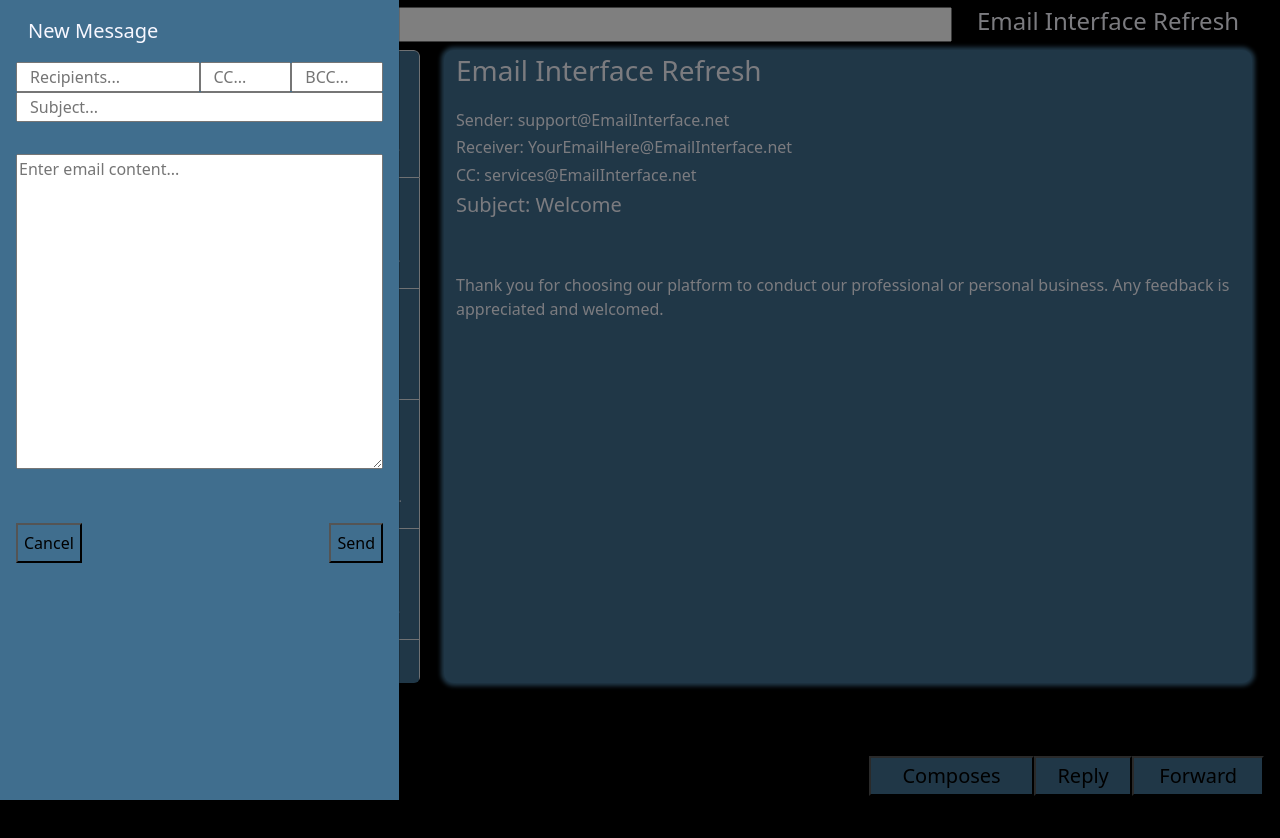
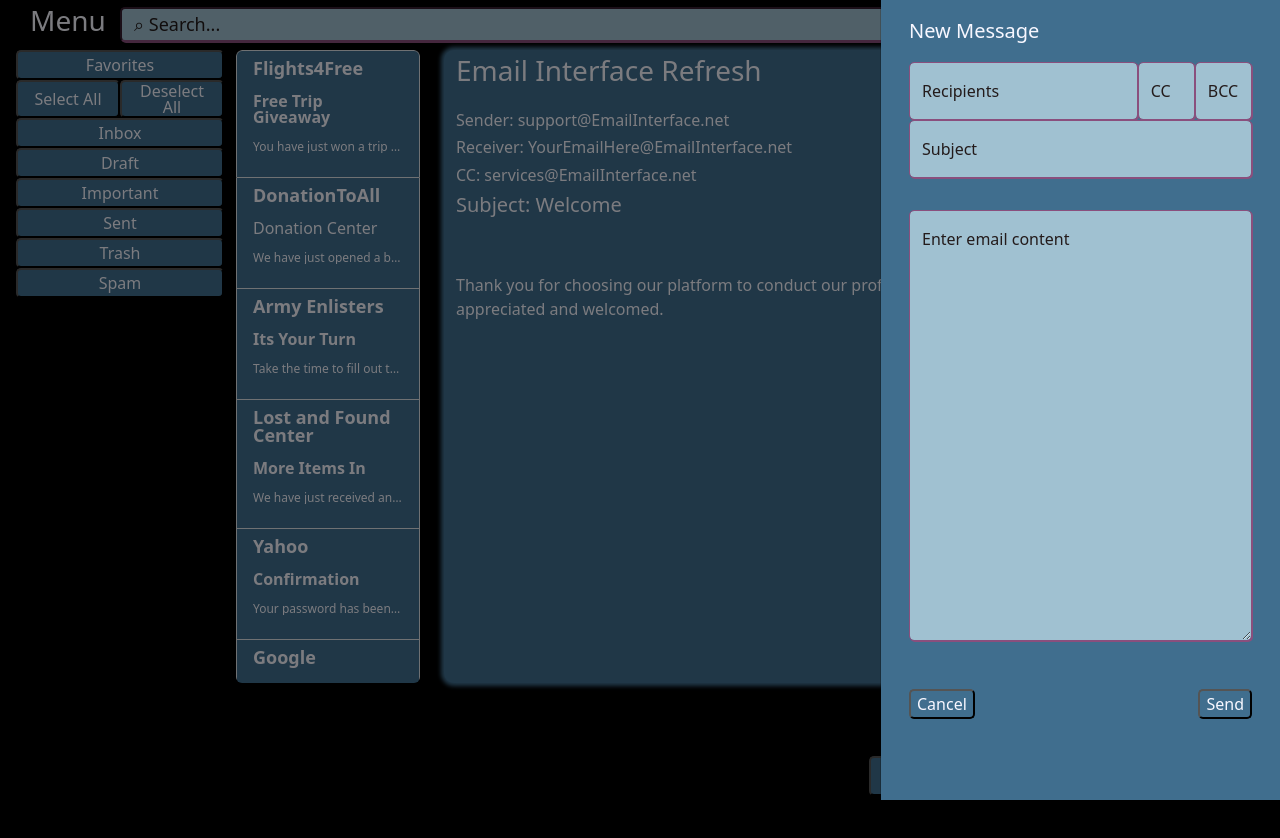
Before and after one commit to CMBVT2023/bootstrap-email-refresh-miranda, a plain HTML site: page index.html in a window 1280 px wide. Both pictures are taken after a click on the button "Composes". Drawn offline with nearby package versions, Linux system fonts and the light colour scheme.

Commit message:
Continued workking on the interface, finalized the positioning of the offcanvas and added floating labels to the user text inputs.

```diff
--- a/index.html
+++ b/index.html
@@ -22,7 +22,9 @@
 
     <!-- TODO:
         Things to add
-            Offcanvas Email text area
+            Popovers
+                Have them occur if you click any of the menu options and say that some error has occurred.
+                Badge on inbox buttons
     -->
 
     <body>
@@ -52,18 +54,38 @@
                                         New Message
                                     </h5>
                                 </div>
-                                <div class="row">
-                                    <input class="col-8" type="text" placeholder="Recipients...">
-                                    <input class="col-2" type="text" placeholder="CC...">
-                                    <input class="col-2" type="text" placeholder="BCC...">
+
+                                <div class="row g-0">
+                                    <div class="col-8 form-floating">
+                                        <input class="form-control user-text-input" type="email" placeholder="Recipients..." id="floatRecipientsEmailModal">
+                                        <label for="floatRecipientsEmailModal" class="floating-label-colors">Recipients</label>
+                                    </div>
+                                    <div class="col-2 form-floating">
+                                        <input class="form-control user-text-input" type="email" placeholder="CC..." id="floatCCEmailModal">
+                                        <label for="floatCCEmailModal" class="floating-label-colors">CC</label>
+                                    </div>
+                                    <div class="col-2 form-floating">
+                                        <input class="form-control user-text-input" type="email" placeholder="CC..." id="floatBCCEmailModal">
+                                        <label for="floatBCCEmailModal" class="floating-label-colors">BCC</label>
+                                    </div>
                                 </div>
-                                <div class="row">
-                                    <input class="col-12" type="text" placeholder="Subject...">
+                                <div class="row g-0">
+                                    <div class="col-12 form-floating">
+                                        <input class="form-control user-text-input" type="text" placeholder="Subject..." id="floatSubjectEmailModal">
+                                        <label for="floatSubjectEmailModal" class="floating-label-colors">Subject</label>
+                                    </div>
                                 </div>
                             </div>
                         </div>
                         <div class="modal-body" id="emailComposeModalContent">
-                            <textarea class="h-100 w-100" placeholder="Enter email content..."></textarea>
+                            <div class="container-fluid h-100 w-100">
+                                <div class="row g-0 h-100 w-100">
+                                    <div class="col-12 form-floating">
+                                        <textarea class="form-control h-100 w-100 user-text-input" placeholder="Enter email content..." id="floatContentEmailModal"></textarea>
+                                        <label for="floatContentEmailModal" class="floating-label-colors">Enter email content</label>
+                                    </div>
+                                </div>
+                            </div>
                         </div>
                         <div class="justify-content-between modal-footer">
                             <button
@@ -87,7 +109,7 @@
 
             <!-- New Email OffCanvas -->
             <div
-                class="offcanvas offcanvas-start main-colors"
+                class="offcanvas offcanvas-end main-colors"
                 data-bs-scroll="true"
                 tabindex="-1"
                 id="emailComposeOffCanvas"
@@ -96,25 +118,47 @@
                 <div class="offcanvas-header">
                     <div class="container-fluid">
                         <div class="row">
-                            <h5 class="mb-3 col-12 modal-title" id="emailComposeModalHeading">
+                            <h5 class="mb-3 col-12 modal-title" id="emailComposeOffCanvas">
                                 New Message
                             </h5>
                         </div>
-                        <div class="row">
-                            <input class="col-6" type="text" placeholder="Recipients...">
-                            <input class="col-3" type="text" placeholder="CC...">
-                            <input class="col-3" type="text" placeholder="BCC...">
+
+                        <div class="row g-0">
+                            <div class="col-8 form-floating">
+                                <input class="form-control user-text-input" type="email" placeholder="Recipients..." id="floatRecipientsEmailOffCanvas">
+                                <label for="floatRecipientsEmailOffCanvas" class="floating-label-colors">Recipients</label>
+                            </div>
+                            <div class="col-2 form-floating">
+                                <input class="form-control user-text-input" type="email" placeholder="CC..." id="floatCCEmailOffCanvas">
+                                <label for="floatCCEmailOffCanvas" class="floating-label-colors">CC</label>
+                            </div>
+                            <div class="col-2 form-floating">
+                                <input class="form-control user-text-input" type="email" placeholder="CC..." id="floatBCCEmailOffCanvas">
+                                <label for="floatBCCEmailOffCanvas" class="floating-label-colors">BCC</label>
+                            </div>
+                        </div>
+                        <div class="row g-0">
+                            <div class="col-12 form-floating">
+                                <input class="form-control user-text-input" type="text" placeholder="Subject..." id="floatSubjectEmailOffCanvas">
+                                <label for="floatSubjectEmailOffCanvas" class="floating-label-colors">Subject</label>
+                            </div>
+                        </div>
+                    </div>
+                </div>
+                <div class="offcanvas-body">
+                    <div class="container-fluid h-75">
+                        <div class="row g-0 h-100 w-100">
+                            <div class="col-12 form-floating">
+                                <textarea class="form-control h-100 w-100 user-text-input" placeholder="Enter email content..." id="floatContentEmailOffCanvas"></textarea>
+                                <label for="floatContentEmailOffCanvas" class="floating-label-colors">Enter email content</label>
+                            </div>
                         </div>
                         <div class="row">
-                            <input class="col-12" type="text" placeholder="Subject...">
+                            <div class="d-flex justify-content-between align-items-end mt-5">
+                                <button type="button" class="secondary-button-design" data-bs-dismiss="offcanvas">Cancel</button>
+                                <button type="button" class="secondary-button-design" data-bs-dismiss="offcanvas">Send</button>
+                            </div>
                         </div>
-                    </div>
-                    </div>
-                <div class="offcanvas-body">
-                    <textarea class="h-50 w-100" placeholder="Enter email content..."></textarea>
-                    <div class="d-flex justify-content-between mt-5">
-                        <button type="button" class="main-button-design" data-bs-dismiss="offcanvas">Cancel</button>
-                        <button type="button" class="main-button-design" data-bs-dismiss="offcanvas">Send</button>
                     </div>
                 </div>
             </div>
@@ -142,7 +186,7 @@
                 </div>
 
                 <!-- Searchbar input -->
-                <input class="col-9 col-md-4 col-xl-8 order-1 order-md-2" type="text" id="search-box" placeholder="Search...">
+                <input class="col-9 col-md-4 col-xl-8 order-1 order-md-2 user-text-input" type="text" id="search-box" placeholder="&#8981; Search...">
 
                 <!-- Important Menu Options -->
                 <div class="col-12 col-md-5 d-xl-none order-2 order-md-1 order-xl-3 container-fluid">
@@ -362,6 +406,7 @@
 
         </div>
 
+        <script src="https://kit.fontawesome.com/2b74dc5e8a.js" crossorigin="anonymous"></script>
         <script
             src="https://cdn.jsdelivr.net/npm/@popperjs/core@2.11.8/dist/umd/popper.min.js"
             integrity="sha384-I7E8VVD/ismYTF4hNIPjVp/Zjvgyol6VFvRkX/vR+Vc4jQkC+hVqc2pM8ODewa9r"
--- a/style.css
+++ b/style.css
@@ -20,21 +20,25 @@ body {
     background-color: #406E8E;
     color: #000000;
     height: 40px;
+    border-radius: 5px;
 }
 
 .main-button-design:hover {
     color: #F7F7FF;
     transform: scale(1.01);
+    background-color: #8A4F7D;
 }
 
 .secondary-button-design {
     background-color: #406E8E;
     color: #F7F7FF;
+    border-radius: 5px;
 }
 
 .secondary-button-design:hover {
     color: #000000;
     transform: scale(1.01);
+    background-color: #8A4F7D;
 }
 
 .offcanvas-button-design {
@@ -46,6 +50,31 @@ body {
 .offcanvas-button-design:hover {
     color: #000000;
     transform: scale(1.01);
+    background-color: #8A4F7D;
+}
+
+.user-text-input {
+    border-radius: 5px;
+    background-color: #A0C1D1;
+    border-color: #8A4F7D;
+    box-shadow: 1px 1px #8A4F7D;
+
+}
+
+.user-text-input:focus {
+    outline: #8A4F7D solid 3px;
+    transform: scale(1.01);
+    background-color: #A0C1D1;
+}
+
+.user-text-input::placeholder {
+    color: #231B1B;
+    font-size: 18px;
+}
+
+.floating-label-colors {
+    color: #231B1B;
+    background-color: transparent;
 }
 
 .main-colors {
@@ -88,7 +117,8 @@ body {
 }
 
 .email-list-item:hover {
-    background-color: #406E8E;
+    background-color: #8A4F7D;
+    cursor: pointer;
 }
 
 #emailComposeModalHeader {
```
